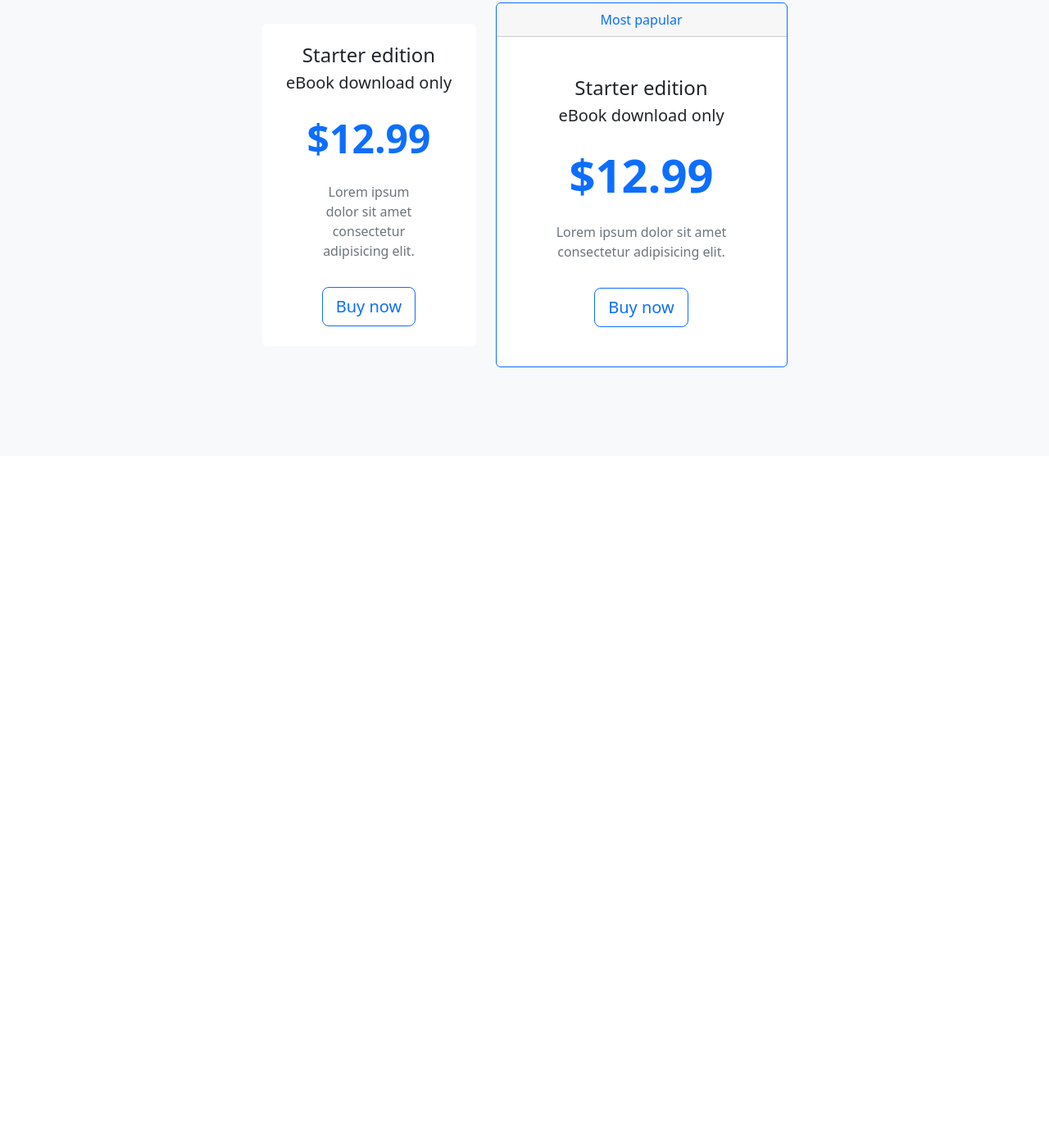
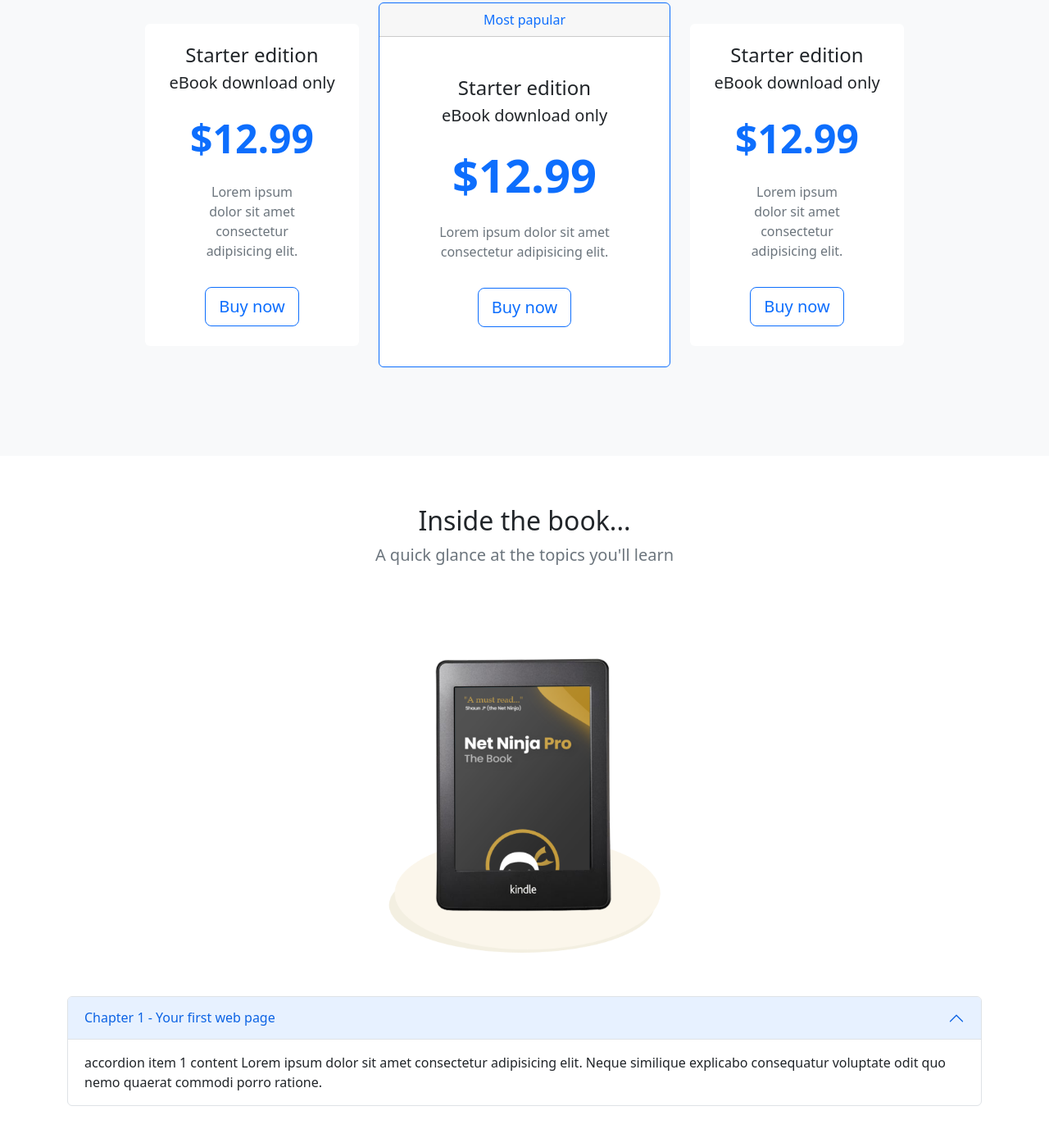
Before and after one commit to ali-khanix/Bootstrap-5_the-net-ninja, a plain HTML site: page index.html in a window 1280 px wide. Shown: the part 910-2298 px from the top of the page at 82% size. Before the commit the page ends 1466 px from the top, so only its background shows below. Drawn offline with nearby package versions, Linux system fonts and the light colour scheme.

Commit message:
accordion section

```diff
--- a/index.html
+++ b/index.html
@@ -21,10 +21,10 @@
     </style>
   </head>
   <body>
-    <header class="header">
+    <header class="header container-lg">
       <nav class="navbar navbar-expand-md navbar-light">
         <div class="container-xxl">
-          <a href="#intro" class="navbar-brand">
+          <a href="#intro" class="navbar-brand d-block">
             <span class="fw-bold text-secondary"> Ali khani Pro </span>
           </a>
 
@@ -138,6 +138,76 @@
                 </div>
               </div>
             </div>
+
+            <div class="col-8 col-lg-4 col-xl-3">
+              <div class="card border-0">
+                <div class="card-body text-center py-4">
+                  <h4 class="card-title">Starter edition</h4>
+                  <p class="lead card-subtitle">eBook download only</p>
+                  <p class="display-5 my-4 text-primary fw-bold">$12.99</p>
+                  <p class="card-text mx-5 text-muted d-none d-lg-block">
+                    Lorem ipsum dolor sit amet consectetur adipisicing elit.
+                  </p>
+                  <a href="#" class="btn btn-outline-primary btn-lg mt-3"
+                    >Buy now</a
+                  >
+                </div>
+              </div>
+            </div>
+          </div>
+        </div>
+      </section>
+
+      <!-- About books section -->
+      <section id="topics">
+        <div class="container-md">
+          <div class="text-center">
+            <h2>Inside the book...</h2>
+            <p class="lead text-muted">
+              A quick glance at the topics you'll learn
+            </p>
+          </div>
+
+          <div class="row my-5 g-5 justify-content-around align-items-center">
+            <div class="col-6 col-lg-4">
+              <img
+                src="Assets/Images/kindle.png"
+                alt="ebook"
+                class="img-fluid"
+              />
+            </div>
+          </div>
+
+          <!-- Accordion -->
+          <div class="accordion" id="chapters">
+            <div class="accordion-item">
+              <h2 class="accordion-header" id="heading-1">
+                <button
+                  class="accordion-button"
+                  type="button"
+                  data-bs-toggle="collapse"
+                  data-bs-target="#chapter-1"
+                  aria-expanded="true"
+                  aria-controls="chapter-1"
+                >
+                  Chapter 1 - Your first web page
+                </button>
+              </h2>
+
+              <div
+                id="chapter-1"
+                class="accorgion-collapse collapse show"
+                aria-labelledby="heading-1"
+                data-bs-parent="#chapters"
+              >
+                <div class="accordion-body">
+                  accordion item 1 content Lorem ipsum dolor sit amet
+                  consectetur adipisicing elit. Neque similique explicabo
+                  consequatur voluptate odit quo nemo quaerat commodi porro
+                  ratione.
+                </div>
+              </div>
+            </div>
           </div>
         </div>
       </section>
```
